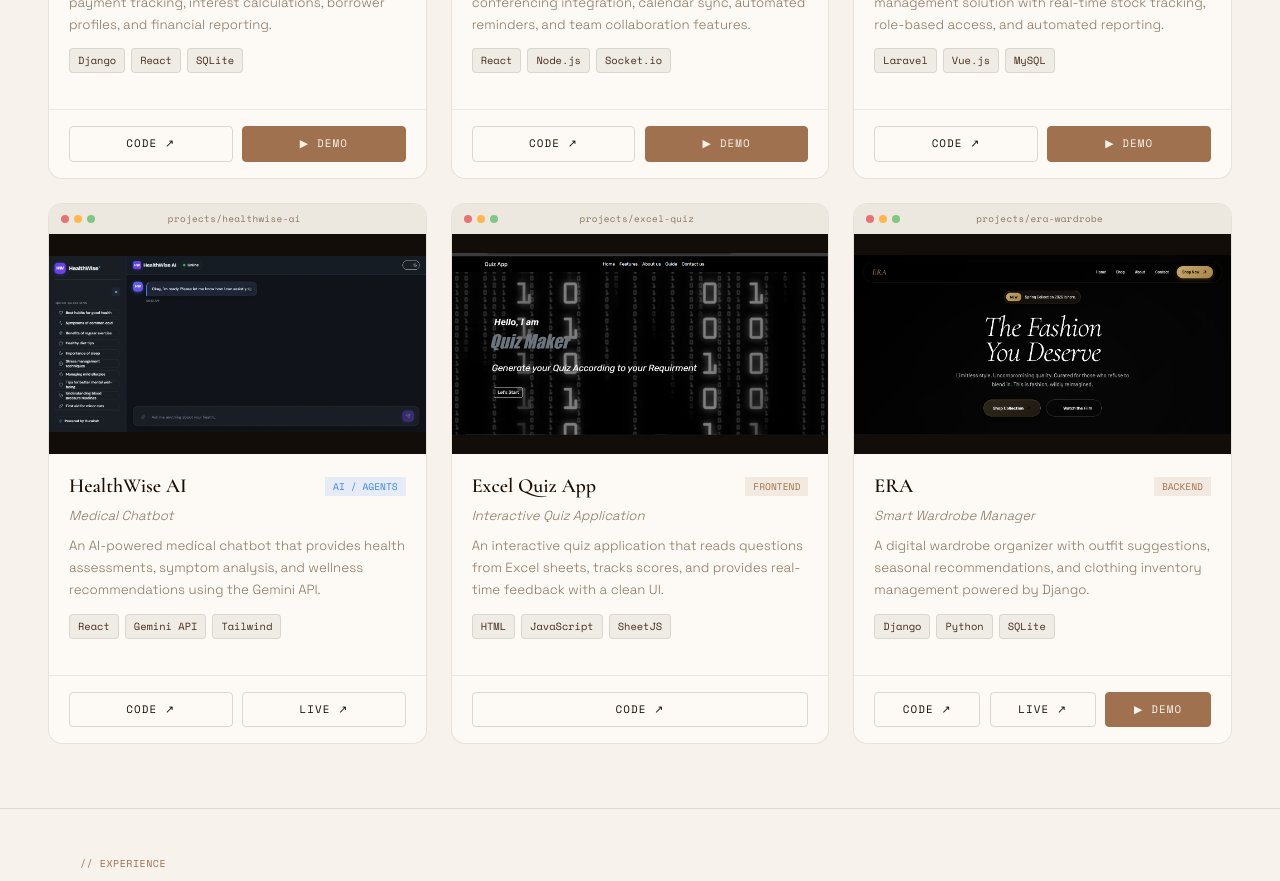
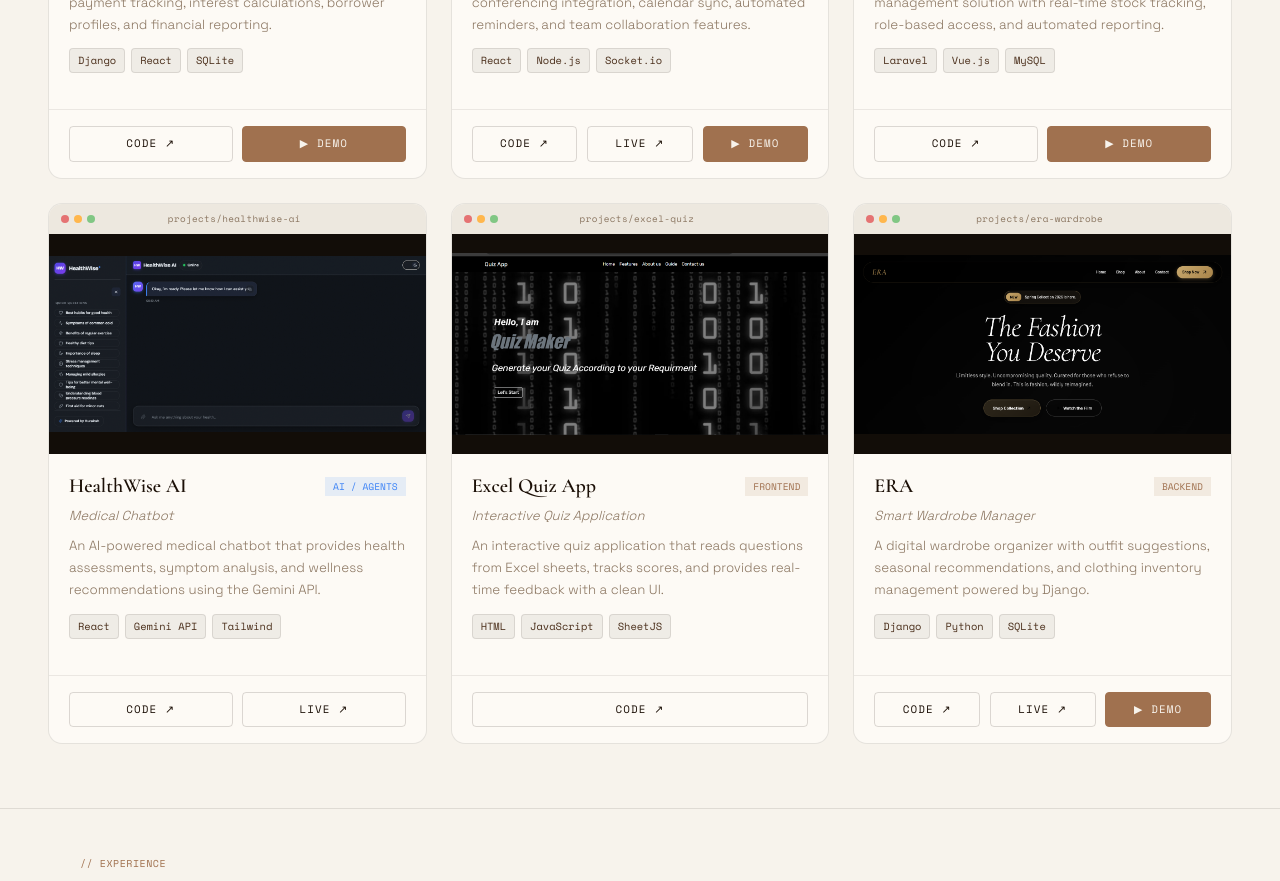
Before and after one commit to ITZ-HURAIRAH18/DevHurairah, a React (Vite) app in the folder portfolio-js/: page / in a window 1280 px wide. Shown: the part 2900-3781 px from the top of the page. Built offline with nearby package versions, Linux system fonts and the light colour scheme.

Commit message:
fix: update live link for Nexgen project in Projects component

```diff
--- a/portfolio-js/src/pages/Projects.jsx
+++ b/portfolio-js/src/pages/Projects.jsx
@@ -224,7 +224,7 @@ const Projects = () => {
       type: "FULL-STACK",
       image: "/assets/nexgen.png",
       github: "https://github.com/ITZ-HURAIRAH18/Schedule_Ease",
-      live: null,
+      live: "https://schedule-ease-a4ur.vercel.app/",
       video: "/assets/videos/scheduleease.mp4",
       urlPath: "projects/nexgen-scheduler",
     },
```
